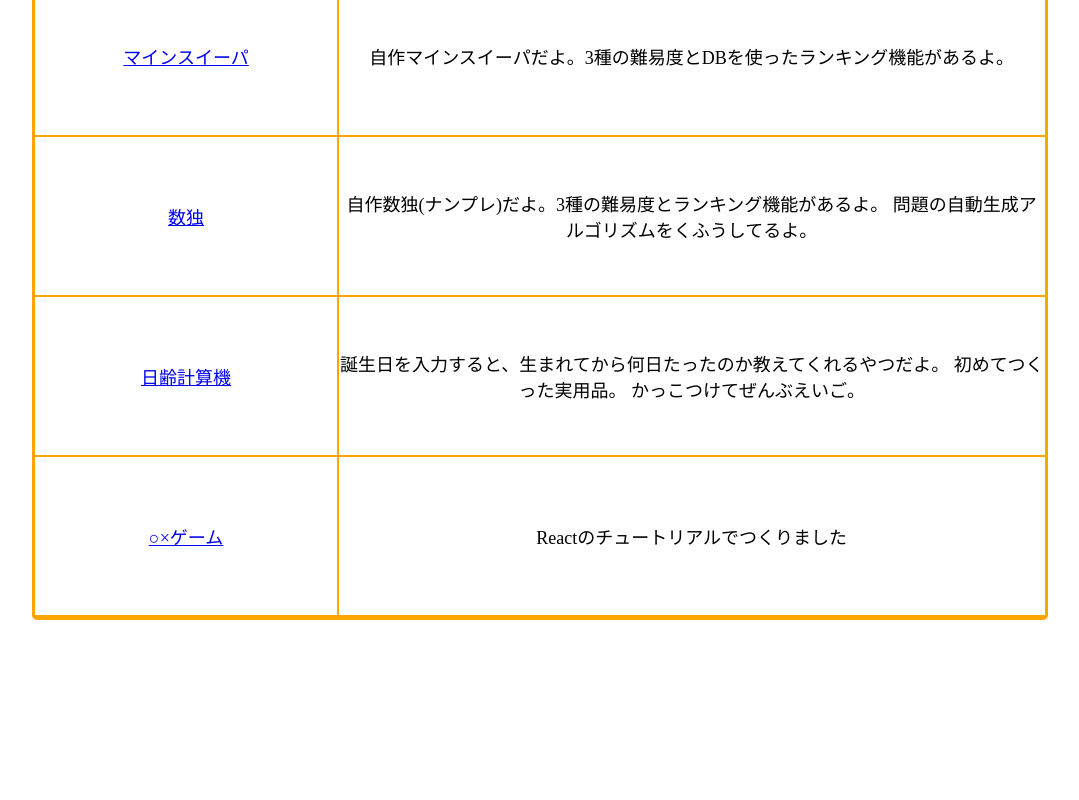
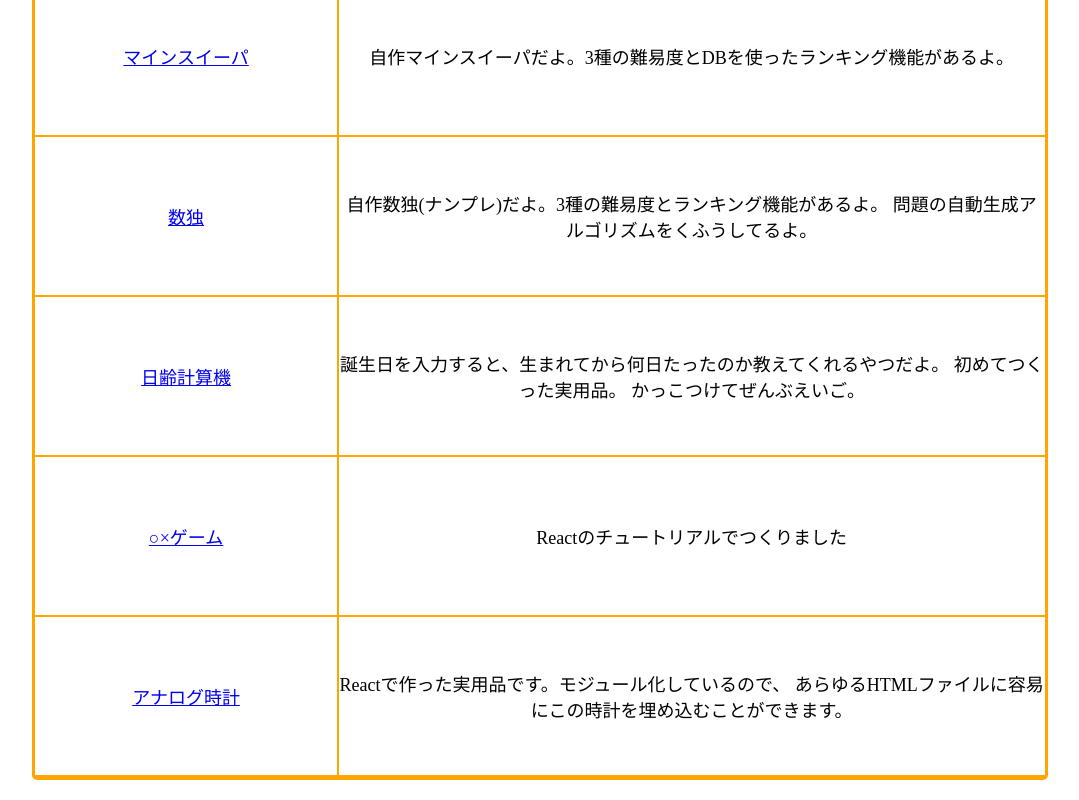
Before and after one commit to o-tori/sitemap, a plain HTML site: page index.html in a window 1280 px wide. Shown: the part 671-1471 px from the top of the page, without its empty margins (100-1179 px from the left). Before the commit the page ends 1311 px from the top, so only its background shows below. Drawn offline with Linux system fonts and the light colour scheme.

Commit message:
add AnalogClock

```diff
--- a/index.html
+++ b/index.html
@@ -58,6 +58,12 @@
       Reactのチュートリアルでつくりました
     </div>
 
+    <a href="https://o-tori.github.io/ReactAnalogClock/" class="item leftItem">アナログ時計</a>
+    <div class="item rightItem">
+      Reactで作った実用品です。モジュール化しているので、
+      あらゆるHTMLファイルに容易にこの時計を埋め込むことができます。
+    </div>
+
     <a href="" class="item leftItem"></a>
     <div class="item rightItem">
     </div>
--- a/sitemap.css
+++ b/sitemap.css
@@ -12,7 +12,7 @@ body{
 
   display: grid;
   grid-template-columns: 30% 1fr;
-  grid-template-rows: 2em repeat(7,10em);
+  grid-template-rows: 2em repeat(8,10em);
 }
 .item{
   display: flex;
```
